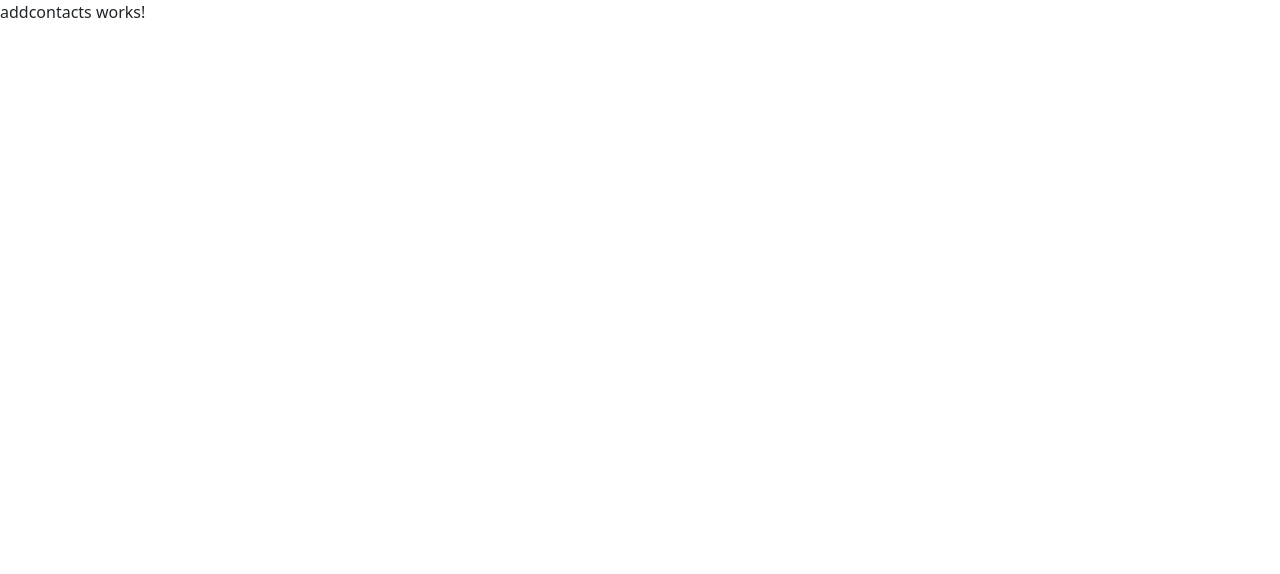
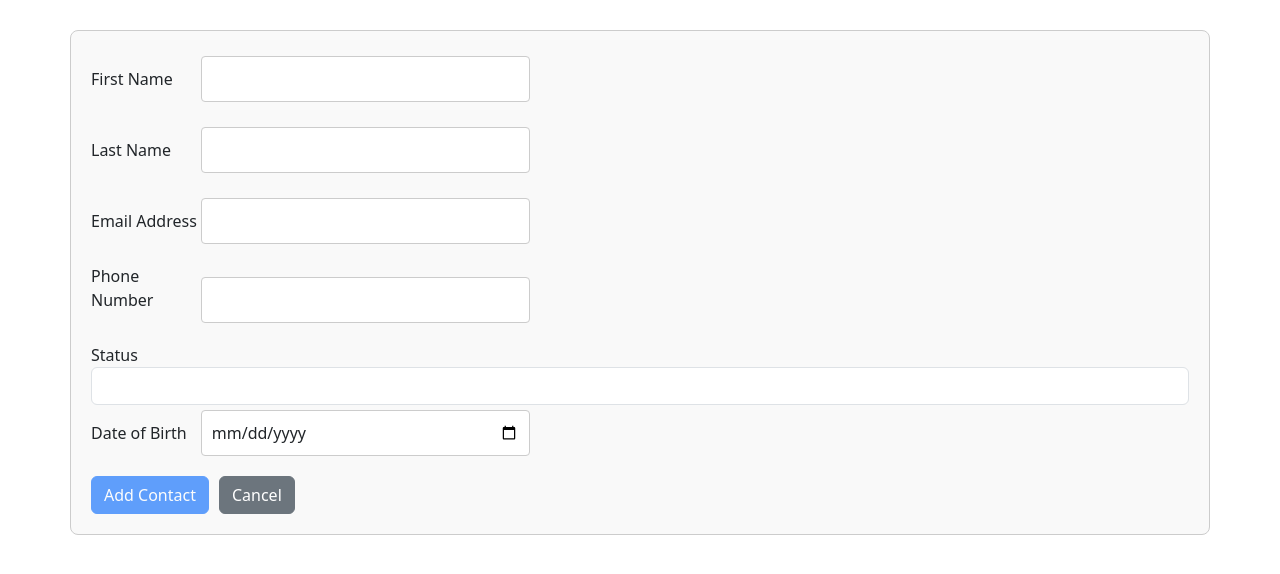
Before and after one commit to dougjasper2013/contactmanager2026, an Angular app: page /add in a window 1280 px wide. Shown: the top 574 px of the page. Built offline with nearby package versions, Linux system fonts and the light colour scheme.

Commit message:
Add Contact HTML

```diff
--- a/src/app/addcontacts/addcontacts.component.html
+++ b/src/app/addcontacts/addcontacts.component.html
@@ -1 +1,66 @@
-<p>addcontacts works!</p>
+<div class="container">
+    <form #f="ngForm" (ngSubmit)="addContact(f)">
+        <!-- First Name -->
+         <div class="form-group">
+            <label>First Name</label>
+            <input type="text" name="firstName" class="form-control" [(ngModel)]="contact.firstName"
+                required maxlength="50" #firstName="ngModel" />
+            <div *ngIf="firstName.errors?.['maxlength'] && firstName.touched" class="alert alert-danger mt-1">
+                First name cannot exceed 50 characters.
+            </div>
+         </div>
+
+         <!-- Last Name -->
+         <div class="form-group">
+            <label>Last Name</label>
+            <input type="text" name="lastName" class="form-control" [(ngModel)]="contact.lastName"
+                required maxlength="50" #lastName="ngModel" />
+            <div *ngIf="lastName.errors?.['maxlength'] && lastName.touched" class="alert alert-danger mt-1">
+                Last name cannot exceed 50 characters or be empty.
+            </div>
+         </div>
+
+         <!-- Email Address -->
+         <div class="form-group">
+            <label>Email Address</label>
+            <input type="text" name="emailAddress" class="form-control" [(ngModel)]="contact.emailAddress"
+                required maxlength="100" #emailAddress="ngModel" />
+            <div *ngIf="emailAddress.errors?.['maxlength'] && emailAddress.touched" class="alert alert-danger mt-1">
+                Email address cannot exceed 100 characters or be empty.
+            </div>
+         </div>
+
+         <!-- Phone Number -->
+         <div class="form-group">
+            <label>Phone Number</label>
+            <input type="text" name="phoneNumber" class="form-control" [(ngModel)]="contact.phoneNumber"
+                required maxlength="15" #phoneNumber="ngModel" />
+            <div *ngIf="phoneNumber.errors?.['maxlength'] && phoneNumber.touched" class="alert alert-danger mt-1">
+                Phone number cannot exceed 15 characters.
+            </div>
+         </div>
+
+         <!-- Status -->
+         <div class="form-group">
+            <label>Status</label>
+            <select name="status" class="form-control" [(ngModel)]="contact.status" required>
+                <option value="member">Member</option>
+                <option value="nonmember">NonMember</option>
+            </select>
+         </div>
+
+         <!-- DOB -->
+         <div class="form-group">
+            <label>Date of Birth</label>
+            <input type="date" name="dob" class="form-control" [(ngModel)]="contact.dob"
+                required />
+         </div>
+
+         <!-- Buttons -->
+         <div class="form-group">
+            <button type="submit" class="btn btn-primary" [disabled]="f.invalid">Add Contact</button>
+            <button class="btn btn-secondary" routerLink="/contacts">Cancel</button>
+         </div>
+
+    </form>
+</div>
--- a/src/app/addcontacts/addcontacts.component.ts
+++ b/src/app/addcontacts/addcontacts.component.ts
@@ -1,11 +1,57 @@
-import { Component } from '@angular/core';
+import { Component, OnInit } from '@angular/core';
+import { CommonModule } from '@angular/common';
+import { FormsModule, NgForm } from '@angular/forms';
+import { HttpClient, HttpClientModule} from '@angular/common/http';
+import { Contact } from '../contact';
+import { ContactService } from '../contact.service';
+import { RouterModule, Router } from '@angular/router';
 
 @Component({
   selector: 'app-addcontacts',
-  imports: [],
+  imports: [CommonModule, FormsModule, HttpClientModule, RouterModule],
   templateUrl: './addcontacts.component.html',
-  styleUrl: './addcontacts.component.css'
+  styleUrl: './addcontacts.component.css',
+  providers: [ContactService]
 })
-export class AddcontactsComponent {
+export class AddcontactsComponent implements OnInit {
+
+  contact: Contact = { firstName:'', lastName:'', emailAddress:'', phoneNumber:'', status:'', dob:'' };
+
+  error = '';
+  success = '';
+
+  constructor(
+    private contactService: ContactService,
+    private http: HttpClient,
+    private router: Router
+  )
+  {
+
+  }
+
+  ngOnInit(): void {
+
+  }
+
+  addContact(f: NgForm) {
+    this.resetAlerts();
+
+    this.contactService.add(this.contact).subscribe(
+      (res: Contact) => {
+        this.success = 'Successfully created';
+
+        f.reset();
+        this.router.navigate(['/contacts']);
+      },
+      (err) => {
+        this.error = err.error?.message || err.message || 'Error occurred';
+      }
+    )
+  }
+
+  resetAlerts(): void {
+    this.error = '';
+    this.success = '';
+  }
 
 }
```
